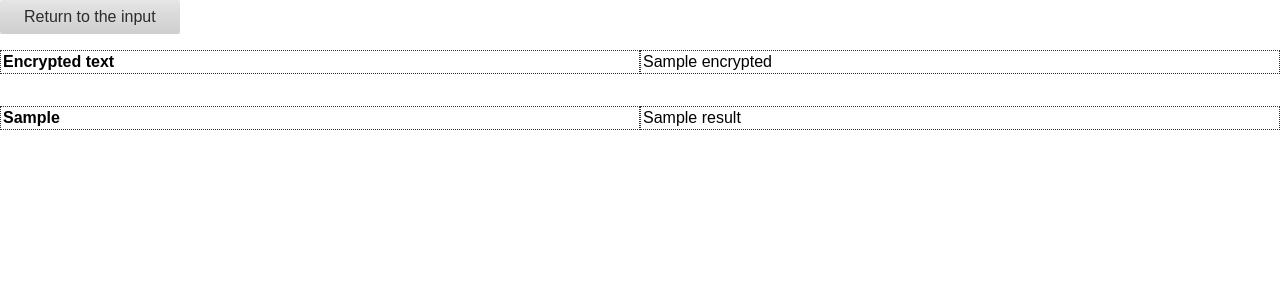
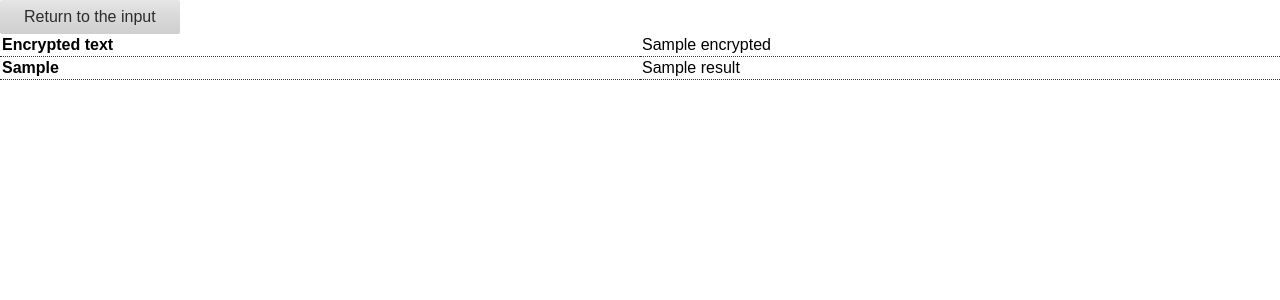
Before and after one commit to m-messiah/decrypter, a Django app: template decrypter/templates/answer.html in a window 1280 px wide. Shown: the top 300 px of the page. Run offline with Django 3.2, Linux system fonts and the light colour scheme; the template is opened without the code that fills it: most values are stand-ins (such as "Sample title", 1, 10 or a date in 2020); some libraries are stand-ins or nearby versions.

```diff
--- a/decrypter/templates/base.html
+++ b/decrypter/templates/base.html
@@ -10,7 +10,7 @@
     <meta name='yandex-verification' content='427338f998067135' />
     <link href="{% static "css/pure-min.css" %}" rel="stylesheet">
     <style>
-        p{border:1px dotted #333;padding:2px;}
+        p{border-right:1px #000;border-bottom:1px dotted #333;padding:2px;margin:0;}
     </style>
     <script async src="//ajax.googleapis.com/ajax/libs/jquery/2.0.2/jquery.min.js"></script>
     <script>(function(i,s,o,g,r,a,m){i['GoogleAnalyticsObject']=r;i[r]=i[r]||function(){(i[r].q=i[r].q||[]).push(arguments)},i[r].l=1*new Date();a=s.createElement(o),m=s.getElementsByTagName(o)[0];a.async=1;a.src=g;m.parentNode.insertBefore(a,m)})(window,document,'script','//www.google-analytics.com/analytics.js','ga');ga('create', 'UA-41323843-1', 'decrypter.herokuapp.com');ga('send', 'pageview');</script>
```
